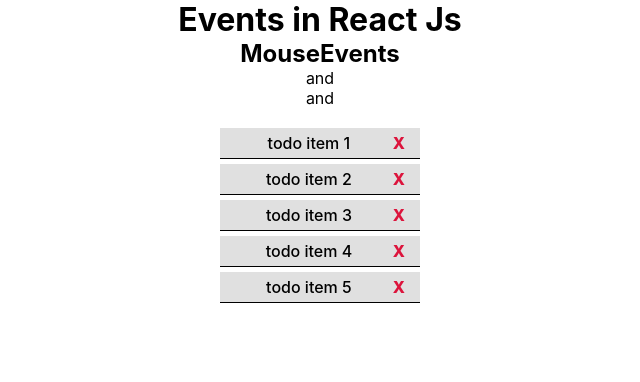
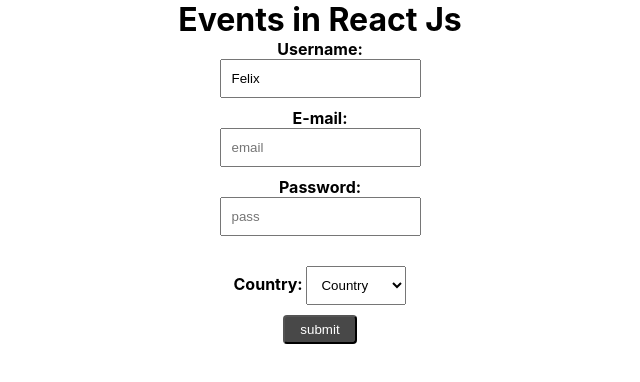
Before and after one commit to elevendoglu/session04-react-events, a React (Create React App) app: page / in a window 1280 px wide. Shown: the top 382 px of the page, without its empty margins (320-960 px from the left). Built offline with nearby package versions, Linux system fonts and the light colour scheme.

Commit message:
onchange added to name-placeholder and target value displayed on console screen (forms)

```diff
--- a/src/App.js
+++ b/src/App.js
@@ -3,6 +3,7 @@ import AddEvents from './components/addEvents/AddEvents';
 import AddEventsClass from './components/addEventClass/AddEventsClass';
 import EventBind from './components/eventBinding/EventBind';
 import MouseEvents from './components/mouseEvents/MouseEvents';
+import Form from './components/form/Form';
 
 function App() {
   return (
@@ -11,7 +12,8 @@ function App() {
       {/* <AddEvents /> */}
       {/* <AddEventsClass /> */}
       {/* <EventBind /> */}
-      <MouseEvents/>
+      {/* <MouseEvents/> */}
+      <Form />
 
     </div>
   );
--- a/src/components/form/Form.js
+++ b/src/components/form/Form.js
@@ -1,4 +1,6 @@
 import './styles.css';
+
+const handleName = (e) => console.log(e.target.value);
 
 const Form = () => {
   return (
@@ -7,15 +9,15 @@ const Form = () => {
         <div>
           <p></p>
           <label>
-            <strong>Username:</strong>{' '}
+            <strong>Username:</strong>
           </label>
           <br />
-          <input type="text" placeholder="name" />
+          <input type="text" placeholder="name" defaultValue="Felix" onChange={handleName} />
         </div>
         <div>
           <p></p>
           <label>
-            <strong>E-mail:</strong>{' '}
+            <strong>E-mail:</strong>
           </label>
           <br />
           <input type="email" placeholder="email" />
--- a/src/components/mouseEvents/MouseEvents.js
+++ b/src/components/mouseEvents/MouseEvents.js
@@ -19,8 +19,11 @@ const MouseEvents = () => {
   };
   // mouseMove event
   const handleMouseMove = (e) => {
-    setCoordX(e.nativeEvent.offsetX);
-    setCoordY(e.nativeEvent.offsetY);
+    setCoordX(e.pageX);
+    setCoordY(e.pageY);  /* added for displaying the coordinates in any point of page but doesn't work */
+
+    // setCoordX(e.nativeEvent.offsetX);  // only active on todo 3
+    // setCoordY(e.nativeEvent.offsetY);
   };
 
   return (
```
